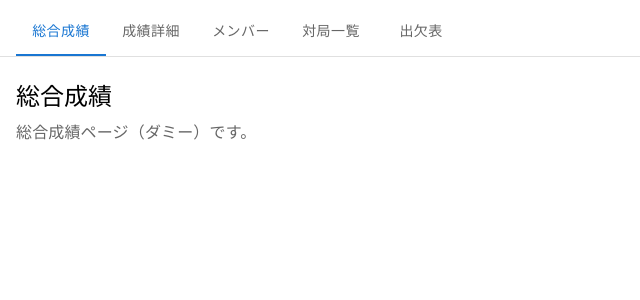
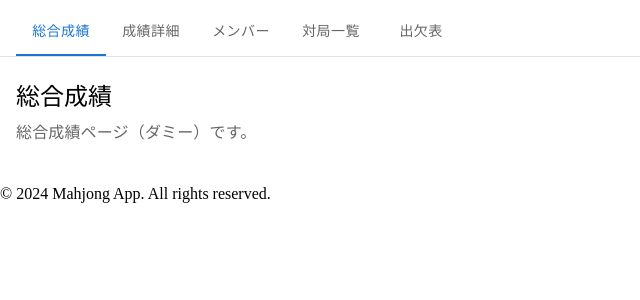
Before and after one commit to Kenkinoshita/mahjong-app, a React (Vite) app: page /overall-results in a window 1280 px wide. Shown: the top 300 px of the page, without its empty margins (0-640 px from the left). Built offline with nearby package versions, Linux system fonts and the light colour scheme.

Commit message:
一旦基本的な構成は完了

```diff
--- a/src/App.tsx
+++ b/src/App.tsx
@@ -1,27 +1,15 @@
 import Box from '@mui/material/Box';
-import { Navigate, Route, Routes } from 'react-router-dom';
-import { TopTab } from '@/components/TopTab';
-import AttendancePage from '@/pages/AttendancePage';
-import MatchesPage from '@/pages/MatchesPage';
-import MembersPage from '@/pages/MembersPage';
-import OverallResultsPage from '@/pages/OverallResultsPage';
-import ResultDetailsPage from '@/pages/ResultDetailsPage';
+import { AppLayout } from '@/templates/AppLayout';
+import { AppRouter } from '@/templates/AppRouter';
 
 function App() {
   return (
     <Box sx={{ minHeight: '100vh', bgcolor: 'background.default' }}>
-      <TopTab />
-      <Box component="main" sx={{ px: 2, py: 3 }}>
-        <Routes>
-          <Route path="/" element={<Navigate to="/overall-results" replace />} />
-          <Route path="/overall-results" element={<OverallResultsPage />} />
-          <Route path="/result-details" element={<ResultDetailsPage />} />
-          <Route path="/members" element={<MembersPage />} />
-          <Route path="/matches" element={<MatchesPage />} />
-          <Route path="/attendance" element={<AttendancePage />} />
-          <Route path="*" element={<Navigate to="/overall-results" replace />} />
-        </Routes>
-      </Box>
+      <AppLayout>
+        <Box component="main" sx={{ px: 2, py: 3 }}>
+          <AppRouter />
+        </Box>
+      </AppLayout>
     </Box>
   );
 }
--- /dev/null
+++ b/src/templates/AppFooter.tsx
@@ -0,0 +1,9 @@
+import { memo } from 'react';
+
+export const AppFooter = memo(function AppFooter() {
+  return (
+    <footer>
+      <p>&copy; 2024 Mahjong App. All rights reserved.</p>
+    </footer>
+  );
+});
--- /dev/null
+++ b/src/templates/AppHeader.tsx
@@ -0,0 +1,10 @@
+import { TopTab } from '@/components/TopTab';
+import { memo } from 'react';
+
+export const AppHeader = memo(function AppHeader() {
+  return (
+    <header>
+      <TopTab />
+    </header>
+  );
+});
--- /dev/null
+++ b/src/templates/AppLayout.tsx
@@ -0,0 +1,13 @@
+import { AppFooter } from '@/templates/AppFooter';
+import { AppHeader } from '@/templates/AppHeader';
+import { memo, type ReactNode } from 'react';
+
+export const AppLayout = memo(function AppLayout({ children }: { children: ReactNode }) {
+  return (
+    <div>
+      <AppHeader />
+      <main>{children}</main>
+      <AppFooter />
+    </div>
+  );
+});
--- /dev/null
+++ b/src/templates/AppRouter.tsx
@@ -0,0 +1,20 @@
+import AttendancePage from '@/pages/AttendancePage';
+import MatchesPage from '@/pages/MatchesPage';
+import MembersPage from '@/pages/MembersPage';
+import OverallResultsPage from '@/pages/OverallResultsPage';
+import ResultDetailsPage from '@/pages/ResultDetailsPage';
+import { Routes, Route, Navigate } from 'react-router-dom';
+
+export function AppRouter() {
+  return (
+    <Routes>
+      <Route path="/" element={<Navigate to="/overall-results" replace />} />
+      <Route path="/overall-results" element={<OverallResultsPage />} />
+      <Route path="/result-details" element={<ResultDetailsPage />} />
+      <Route path="/members" element={<MembersPage />} />
+      <Route path="/matches" element={<MatchesPage />} />
+      <Route path="/attendance" element={<AttendancePage />} />
+      <Route path="*" element={<Navigate to="/overall-results" replace />} />
+    </Routes>
+  );
+}
```
